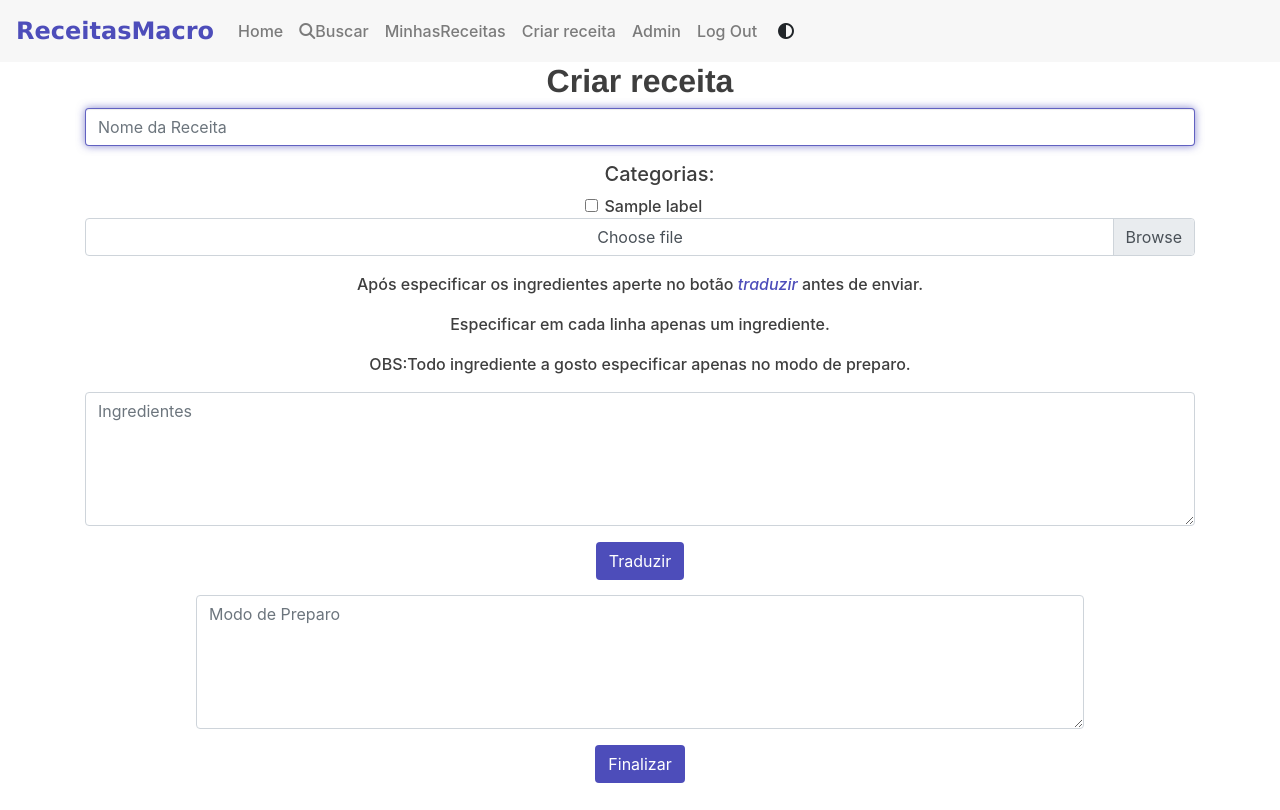
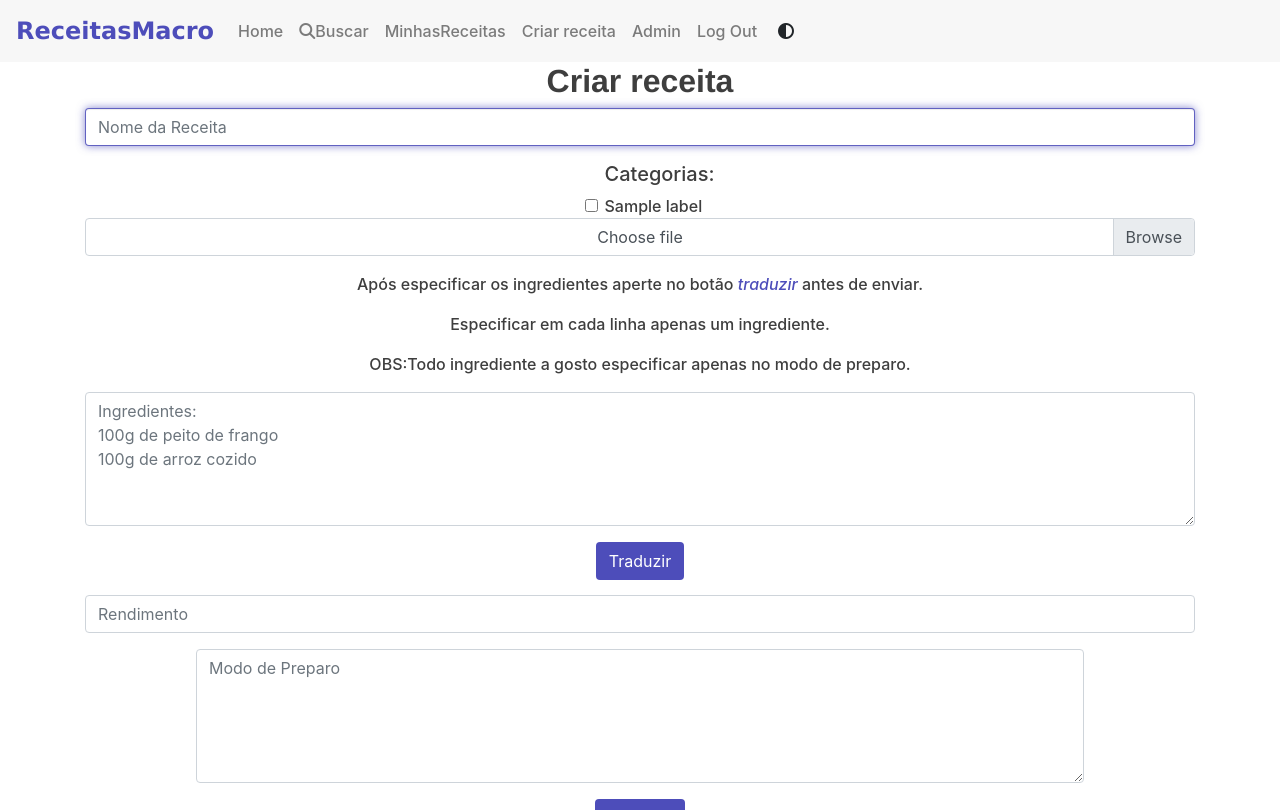
Before and after one commit to Arthur020104/ReceitasMacro, a Django app: page /receita in a window 1280 px wide. Shown: the top 810 px of the page. Run offline with Django 4.2, Linux system fonts and the light colour scheme; a user stored in the database is signed in; tables that the repository leaves empty hold one stand-in row (values such as "Sample post"); parts of the project's set-up code (start-up, migrations or seed data) failed here and were passed over; some libraries are stand-ins or nearby versions.

Commit message:
Arrumando estilizaçao do fullpage() adicionando status da receita de public e rendimento da receita

```diff
--- a/ReceitasMacro/admin.py
+++ b/ReceitasMacro/admin.py
@@ -4,9 +4,10 @@ from django.contrib import admin
 from .models import User,receita, Img, Label
 
 class ListandoReceitas(admin.ModelAdmin):
-    list_display = ('id', 'name','sender')
+    list_display = ('id', 'name','sender','public')
     list_display_links = ('id', 'name')
     search_fields = ['name']
+    list_editable= ['public']
     list_filter= ['label']
     list_per_page= 5
 class ListandoImgs(admin.ModelAdmin):
--- a/ReceitasMacro/static/ReceitasMacro/script.js
+++ b/ReceitasMacro/static/ReceitasMacro/script.js
@@ -83,7 +83,7 @@ function fullpage(receita)
     }
   }
 
-  container_page.innerHTML= "<div class='recipe-info text-center'><h3 class='title-full text-center color'>"+receita.name+"</h3>"+carousel+"<div class='row row-full'><div class='col-sm-2 coluna-full'><p class='text-center color'>Calorias</p><p class='text-center'>"+Number((receita.calorias).toFixed(1))+"</p></div><div class='col-sm-2 coluna-full'><p class='text-center color'>Carboidratos</p><p class='text-center'>"+Number((receita.carboidratos).toFixed(1))+"g</p></div><div class='coluna-full col-sm-2'><p class='text-center color'>Proteínas</p><p class='text-center'>"+Number((receita.proteinas).toFixed(1))+"g</p></div><div class='coluna-full col-sm-2'><p class='text-center color'>Gorduras</p><p class='text-center'>"+Number((receita.gorduras).toFixed(1))+"g</p></div><div class='coluna-full col-sm-2'><p class='text-center color'><i  class='fa-solid fa-heart like color'></i></p><p class='text-center'>"+receita.likes+"</p></div></div></div>";
+  container_page.innerHTML= "<div class='recipe-info text-center'><h3 class='title-full text-center color'>"+receita.name+"</h3>"+carousel+"<div class='row row-full'><div class='col-sm-2 coluna-full'><p class='text-center color'>Calorias</p><p class='text-center'>"+Number((receita.calorias).toFixed(1))+"</p></div><div class='col-sm-2 coluna-full'><p class='text-center color'>Carboidratos</p><p class='text-center'>"+Number((receita.carboidratos).toFixed(1))+"g</p></div><div class='coluna-full col-sm-2'><p class='text-center color'>Proteínas</p><p class='text-center'>"+Number((receita.proteinas).toFixed(1))+"g</p></div><div class='coluna-full col-sm-2'><p class='text-center color'>Gorduras</p><p class='text-center'>"+Number((receita.gorduras).toFixed(1))+"g</p></div><div class='col-sm-2 coluna-full'><p class='text-center color'>Rendimento</p><p class='text-center'>"+receita.rendimento+"</p></div><div class='coluna-full col-sm-2'><p class='text-center color'><i  class='fa-solid fa-heart like color'></i></p><p class='text-center'>"+receita.likes+"</p></div></div></div>";
   ingredientes.innerHTML = "<div class='ingrdients-info text-center'><h3 class='title-full text-center color'>Ingredientes <i class='fa-solid fa-cart-shopping color'></i></h3><p class='text-center text'>"+receita.ingredientes+"</p></div>";
   modopreparo.innerHTML = "<div class='ingrdients-info text-center'><h3 class='title-full text-center color'>Modo de preparo<i class='fa-solid fa-kitchen-set'></i></h3><p class='text-center text'>"+receita.modoPreparo+"</p></div>";
   if(localStorage.getItem("mode")=="dark")
@@ -97,8 +97,10 @@ function fullpage(receita)
   let sender = document.createElement("div");
   sender.innerHTML = "<p class='text-right'><b class='color'> - </b>Criador: "+receita.sender+"</p>";
   recipe_info.appendChild(sender);
-  criapizza([receita.carboidratos*4,receita.proteinas*4,receita.gorduras*9],elemento);
+  let total = receita.carboidratos*4 + receita.proteinas*4 + receita.gorduras*9
+  criapizza([((receita.carboidratos*4)*100)/total,((receita.proteinas*4)*100)/total,((receita.gorduras*9)*100)/total],elemento);
   document.getElementById('Logo').scrollIntoView({behavior: "smooth"});
+  resizefullpage(window.innerWidth);
 }
 export function alert(message)
 {
@@ -369,8 +371,51 @@ function darkfull()
     {
       ingredientes_info.classList.toggle('textarea-dark')
     });
-  document.querySelectorAll('.col-sm-2').forEach(col=>
+  let col_2 = document.querySelectorAll('.col-sm-2');
+  let col_4 = document.querySelectorAll('.col-sm-4');
+  if(col_2)
+  {
+    col_2.forEach(col=>
+      {
+        col.classList.toggle('col-sm-black')
+      });
+  }
+  if(col_4)
+  {
+    col_4.forEach(col=>
+      {
+        col.classList.toggle('col-sm-black')
+      });
+  }
+}
+window.addEventListener('resize', function(event){
+  let newWidth = window.innerWidth;
+  resizefullpage(newWidth)
+});
+function resizefullpage(newWidth)
+{
+  if(newWidth <= 991 && newWidth > 0)
+  {
+    let col_2 = document.querySelectorAll('.col-sm-2');
+    if(col_2)
     {
-      col.classList.toggle('col-sm-2-black')
-    });
+      col_2.forEach(col=>
+        {
+          col.classList.add('col-sm-4');
+          col.classList.remove('col-sm-2');
+        });
+      }
+  }
+  else
+  {
+    let col_4 = document.querySelectorAll('.col-sm-4');
+    if(col_4)
+    {
+      col_4.forEach(col=>
+        {
+          col.classList.add('col-sm-2');
+          col.classList.remove('col-sm-4');
+        });
+    }
+  }
 }
--- a/ReceitasMacro/static/ReceitasMacro/styles.css
+++ b/ReceitasMacro/static/ReceitasMacro/styles.css
@@ -210,12 +210,11 @@ span
     background-color: #fff;
     padding: 10px!important;
     width: auto!important;
-    border-radius: 8px;
 }
 .row-full
 {
     width: 80%;
-    margin-left: 17%!important;
+    /*margin-left: 17%!important;*/
 }
 .color
 {
@@ -328,7 +327,7 @@ span
     }
 
 }
-@media (max-width:500px)
+@media (max-width:570px)
 {
     .coluna-full
     {
@@ -341,6 +340,7 @@ span
     .row-full
     {
         margin-top: 10px!important;
+        margin-left: 16.5%!important;
     }
     .col-lg-3
     {
@@ -348,7 +348,25 @@ span
         margin-left: 9%!important;
     }
 }
-@media (max-width:1920px) and (min-width:570px)
+@media (max-width:992px) and (min-width:570px)
+{
+    .coluna-full
+    {
+        display:table!important;
+        width: 100%!important;
+        padding:15px!important;
+        margin-right: auto!important;
+        margin-bottom: 10px!important;
+    }
+    .row-full
+    {
+        display: flex!important;
+        margin-top: 10px!important;
+        width: 100%!important;
+        margin-left:.38vw!important;
+    }
+}
+@media (max-width:1920px) and (min-width:992px)
 {
     .coluna-full
     {
@@ -359,10 +377,9 @@ span
     .row-full
     {
         display: flex!important;
-        margin:0!important;
         margin-top: 10px!important;
         width: 103%!important;
-        margin-left:7%!important;
+        margin-left:4.0vw!important;
     }
 }
 .alert-loding
@@ -458,7 +475,12 @@ span
 {
     background-color: #000!important;
 }
-.col-sm-2-black
+.col-sm-2
+{
+    width: 14.666667%!important;
+    flex: 0 0 14.666667%!important;
+}
+.col-sm-black
 {
     background-color: #212121!important;
 }
--- a/ReceitasMacro/templates/ReceitasMacro/editReceita.html
+++ b/ReceitasMacro/templates/ReceitasMacro/editReceita.html
@@ -34,6 +34,9 @@
             </div>
             <button type="button" id="btn_traduzir" class="btn btns_macro">Traduzir</button>
             <div class="form-group">
+                <input required name="rendimento" autocomplete="off" id="rendimento" class="form-control textarea" placeholder="Rendimento"  type="text" autocomplete="off" value="{{receita.rendimento}}">
+            </div>
+            <div class="form-group">
                 <textarea name="modopreparo" autocomplete="off" id="modopreparo_receita" class="form-control textarea" rows="5" placeholder="Modo de Preparo"  type="text" autocomplete="off">{{receita.modoPreparo}}</textarea>
             </div>
             <input type="hidden" name="nutricion" id="nutricion">
--- a/ReceitasMacro/templates/ReceitasMacro/recipe.html
+++ b/ReceitasMacro/templates/ReceitasMacro/recipe.html
@@ -32,11 +32,14 @@
                 <p>Após especificar os ingredientes aperte no botão <i class="color">traduzir</i> antes de enviar.</p>
                 <p>Especificar em cada linha apenas um ingrediente.</p>
                 <p>OBS:Todo ingrediente a gosto especificar apenas no modo de preparo.</p>
-                <textarea name="foods" id="ingred" autocomplete="off" class="form-control textarea" rows="5" placeholder="Ingredientes"  type="text" autocomplete="off"></textarea>
+                <textarea name="foods" id="ingred" autocomplete="off" class="form-control textarea" rows="5" placeholder='Ingredientes:&#10;100g de peito de frango&#10;100g de arroz cozido'  type="text" autocomplete="off"></textarea>
             </div>
             <button type="button" id="btn_traduzir" class="btn btns_macro">Traduzir</button>
             <div class="form-group">
-                <textarea name="modopreparo" autocomplete="off" id="modopreparo_receita" class="form-control textarea" rows="5" placeholder="Modo de Preparo"  type="text" autocomplete="off"></textarea>
+                <input required name="rendimento" autocomplete="off" id="rendimento" class="form-control textarea" placeholder="Rendimento"  type="text" autocomplete="off">
+            </div>
+            <div class="form-group">
+                <textarea required name="modopreparo" autocomplete="off" id="modopreparo_receita" class="form-control textarea" rows="5" placeholder="Modo de Preparo"  type="text" autocomplete="off"></textarea>
             </div>
             <input type="hidden" name="nutricion" id="nutricion">
             <input id="recipe-make" type="submit" value="Finalizar" class="btn">
--- a/ReceitasMacro/views.py
+++ b/ReceitasMacro/views.py
@@ -17,7 +17,7 @@ import os
 
 def index(request):
     minute = int(datetime.now().strftime("%M"))
-    receitas = receita.objects.all().order_by('likes').reverse()
+    receitas = receita.objects.filter(public=True).order_by('likes').reverse()
     for tms in receitas:
         tms.timestamp = datetime.fromtimestamp(float(tms.timestamp))
     p = Paginator(receitas,6)
@@ -78,7 +78,11 @@ def logout_view(request):
 
 def info(request, content, id):
     if content == "receita":
-        recipe = receita.objects.get(pk=id)
+        Receita = receita.objects.get(pk=id)
+        if not request.user == Receita.sender:
+            recipe = receita.objects.get(pk=id,public=True)
+        else:
+            recipe = Receita
         if not id:
             return JsonResponse(
                 {
@@ -115,8 +119,9 @@ def create_recipe(request):
         imgs = request.FILES.getlist('images')
         name = request.POST["name"]
         modoPreparo = request.POST["modopreparo"]
+        rendimento = request.POST["rendimento"]
         nutricion = nutricion.split(",")
-        if not nutricion or not foods or not imgs or not name:
+        if not nutricion or not foods or not imgs or not name or not rendimento:
             return render(request, "ReceitasMacro/recipe.html", {
                 "message": "Todos os campos precisam ser preenchidos.",
                 "labels": Label.objects.all()
@@ -139,7 +144,7 @@ def create_recipe(request):
                 comidas += '.'
             elif i != (len(translations)-2):
                 comidas += ', '
-        recipe = receita.objects.create(name = name, ingredientes = comidas, calorias = calorias, carboidratos = carboidratos, proteinas = proteinas, gorduras = gorduras, timestamp = datetime.timestamp(datetime.now()), sender = request.user,modoPreparo = modoPreparo,rawingredientes_pt = rawingredientes)
+        recipe = recipe = receita.objects.create(name = name, ingredientes = comidas, calorias = calorias, carboidratos = carboidratos, proteinas = proteinas, gorduras = gorduras, timestamp = datetime.timestamp(datetime.now()), sender = request.user,modoPreparo = modoPreparo,rawingredientes_pt = rawingredientes, rendimento = rendimento)
         recipe.save()
         for img in imgs:
             image = Img.objects.create(img = img)
@@ -209,7 +214,7 @@ def buscar(request):
         filtro = data.get("filtro","")
         if filtro != "Filtros":
             filtro = Label.objects.get(pk=filtro).id
-        receitas = receita.objects.filter(name__icontains=content)
+        receitas = receita.objects.filter(name__icontains=content, public=True)
         receitar = []
         for recepi in receitas:
             filtros = []
@@ -285,6 +290,7 @@ def editreceita(request,id):
         imgs = request.FILES.getlist('images')
         name = request.POST["name"]
         modoPreparo = request.POST["modopreparo"]
+        rendimento = request.POST["rendimento"]
         nutricion = nutricion.split(",")
         if not nutricion or not foods or not name:
             return render(request, "ReceitasMacro/editReceita.html", {
@@ -318,6 +324,7 @@ def editreceita(request,id):
             Receita.carboidratos = carboidratos
             Receita.proteinas = proteinas
             Receita.gorduras = gorduras
+        Receita.rendimento = rendimento
         Receita.timestamp = datetime.timestamp(datetime.now())
         Receita.modoPreparo = modoPreparo
         if imgs:
```
Also changed, not shown: ReceitasMacro/models.py (+10 -1 lines).
